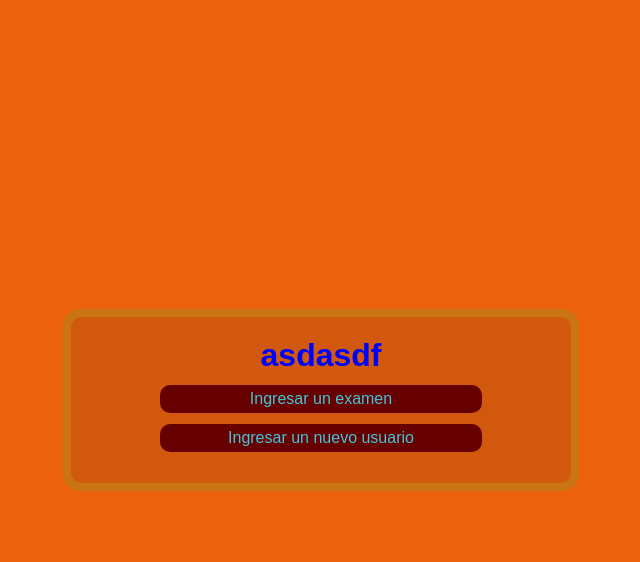
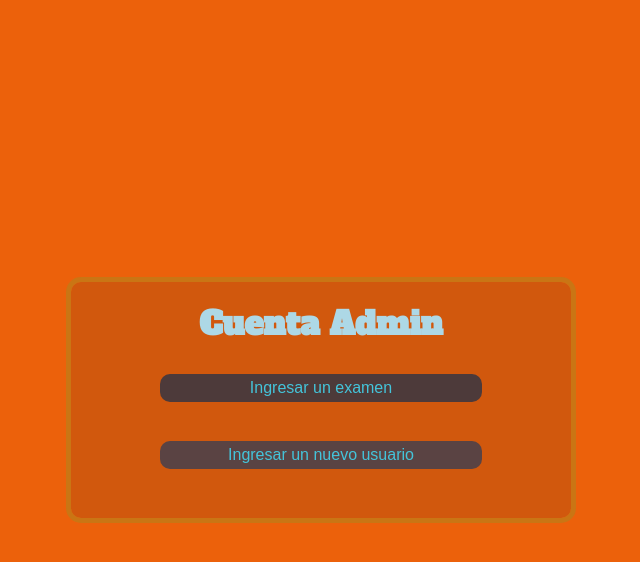
Before and after one commit to alemoyas/Examenes_online, a PHP site: page /admin_index.php in a window 1280 px wide. Shown: the top 562 px of the page, without its empty margins (319-959 px from the left). Run offline with PHP 8.4, Linux system fonts and the light colour scheme.

Commit message:
aplicando estilos

```diff
--- a/admin_index.php
+++ b/admin_index.php
@@ -3,13 +3,17 @@
 <head>
     <title>Ventana admin</title>
     <link rel="stylesheet" type="text/css" href="estilos.css">
+    <link rel="preconnect" href="https://fonts.googleapis.com">
+<link rel="preconnect" href="https://fonts.gstatic.com" crossorigin>
+<link href="https://fonts.googleapis.com/css2?family=Alfa+Slab+One&family=Bebas+Neue&family=Inconsolata:wght@200&display=swap" rel="stylesheet">
+
 </head>
 <body>
-    <form>
+    <form class="form-admin-index">
     <ul>
-        <h1>asdasdf</h1>
-    <a href="admin_examen.php"><li>Ingresar un examen</li></a>
-    <a href="admin_usuario.php"><li>Ingresar un nuevo usuario</li></a>
+        <h1>Cuenta Admin</h1>
+    <a href="admin_examen.php"><li class="probando123">Ingresar un examen</li></a>
+    <a href="admin_usuario.php"><li >Ingresar un nuevo usuario</li></a>
         </ul>
     </form>
 </body>
--- a/estilos.css
+++ b/estilos.css
@@ -25,6 +25,9 @@
     outline: 8px solid rgb(202, 117, 20);
   }
 
+  .form-admin-index {
+    outline: 5px solid rgb(202, 117, 20)
+  }
   h2 {
     text-align: center;
     margin-bottom: 10px;
@@ -69,8 +72,15 @@
 
 
   h1 {
-    color: blue;
+    color: lightblue;
     text-align: center;
+    font-family: 'Alfa Slab One', cursive;
+
+  }
+
+  .probando123{
+    margin: 10px auto;
+    background-color:rgb(77, 58, 58)
   }
 
   a{
@@ -78,7 +88,7 @@
     text-decoration: none;
   }
   a li{
-    background-color: #600;
+    background-color: rgb(90, 67, 67);
     margin: .7em auto;
     text-align: center;
     width: 70%;
@@ -90,8 +100,53 @@
   ul {
     list-style: none;
   }
-  .usuario {
 
+  .limenu {
+    background-color: #e38c0d;
+    padding: 16px;
+    color: rgb(88 13 13);
+
+  }
+  a .limenu:hover {
+    background-color: #d4840d;
+  }
+  li input {
+    margin-top: 20px auto;
+  }
+  a{
+    margin: 0.5em auto;
+    padding: 0.3em;
+  }
+
+  .pruebadatos{
+   margin: 0.7em;
+
+  }
+
+  .menuadmin {
+    background-color: #ff9222;
+}
+  .formadmin {
+    background-color: #e7821d;
+
+  }
+
+  li input::selection{
+    color: #fff;
+    background-color: #000;
+  }
+
+  input::selection {
+    color: red;
+    background-color: yellow;
+  }
+
+  a li:hover {
+    background-color: rgb(75, 55, 55);
+  }
+
+  .limenuadmin {
+    margin: 10px auto;
   }
 
   @media (max-width:768px) {
--- a/ver_examen.php
+++ b/ver_examen.php
@@ -1,7 +1,7 @@
 
 <?php
     $url_exa = $_GET['url_exa'];
-    echo ($url_exa);
+    //echo ($url_exa);
 ?>
 <!DOCTYPE html>
 <html lang="en">
@@ -13,7 +13,7 @@
 </head>
 <body>
     <div class="cuadro">
-        <img src="examenes/<?=$url_exa?>" style="max-width: 250px; max-height:250px">
+        <img src="examenes/<?=$url_exa?>" style="width: 750px; height:750px; margin-left:340px">
     </div>
 </body>
 </html>
--- a/ver_lista_exa.php
+++ b/ver_lista_exa.php
@@ -35,13 +35,14 @@
             body {
                 background-color: #444455;
             }
+
         </style>
 
     </head>
     <body>
-        <h1 class="text-center">examenes</h1>
+        <h1 class="text-center">Exámenes</h1>
 
-        <h3 class="text-center">Clistado de examenes</h3>
+        <h3 class="text-center">Listado de exámenes</h3>
 
         <div class="container">
         <div class="row">
```
Also changed, not shown: admin_examen.php (+5 -4 lines), admin_usuario.php (+6 -4 lines), menu.php (+7 -3 lines), menu_admin.php (+8 -7 lines), examenes/IMG-61997478a6ec47.26851418.jpg (added), examenes/IMG-61997575abc1d8.97714326.jpg (added), examenes/IMG-61997ad5f09a04.67673443.jpg (added).
